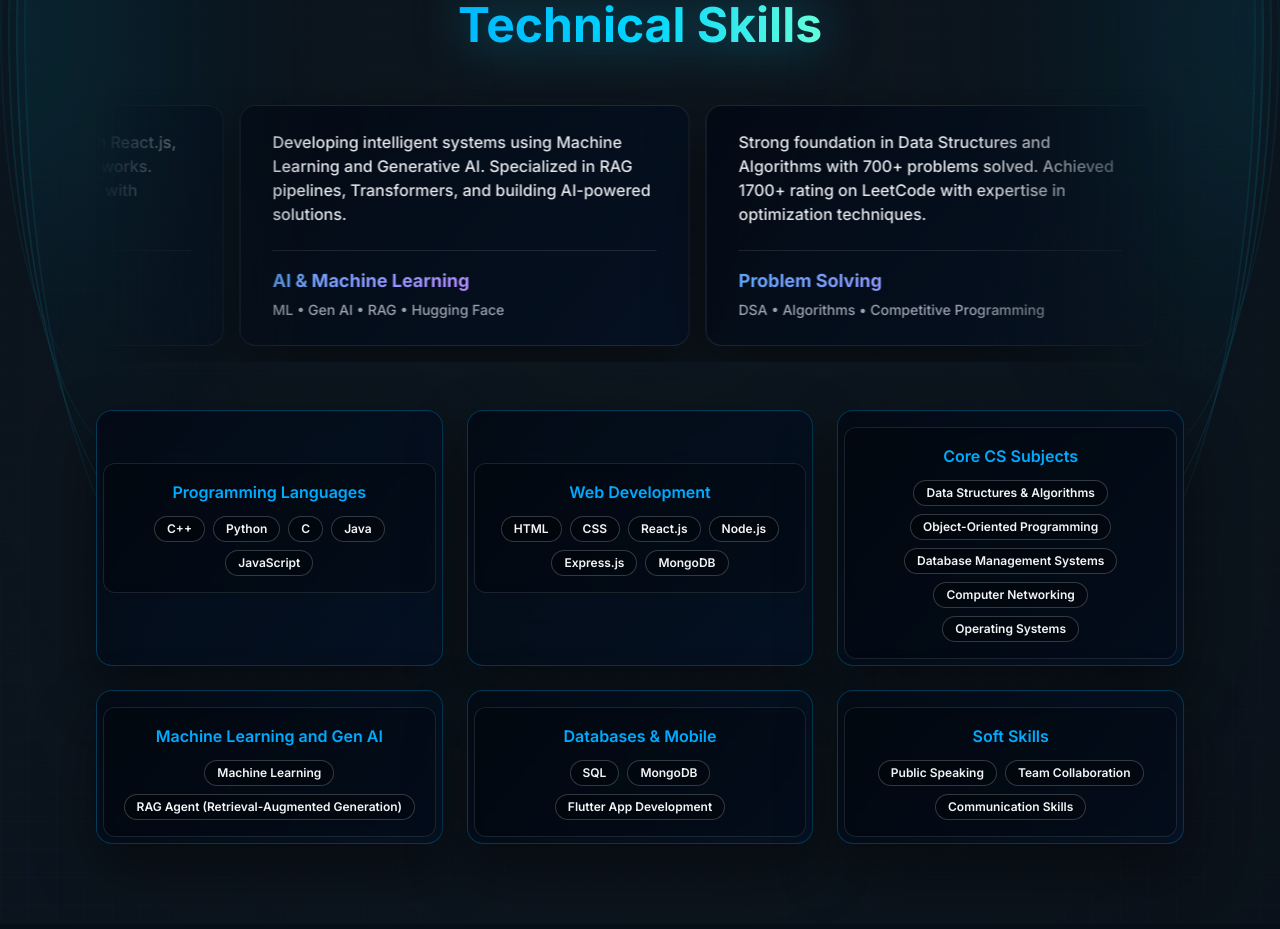
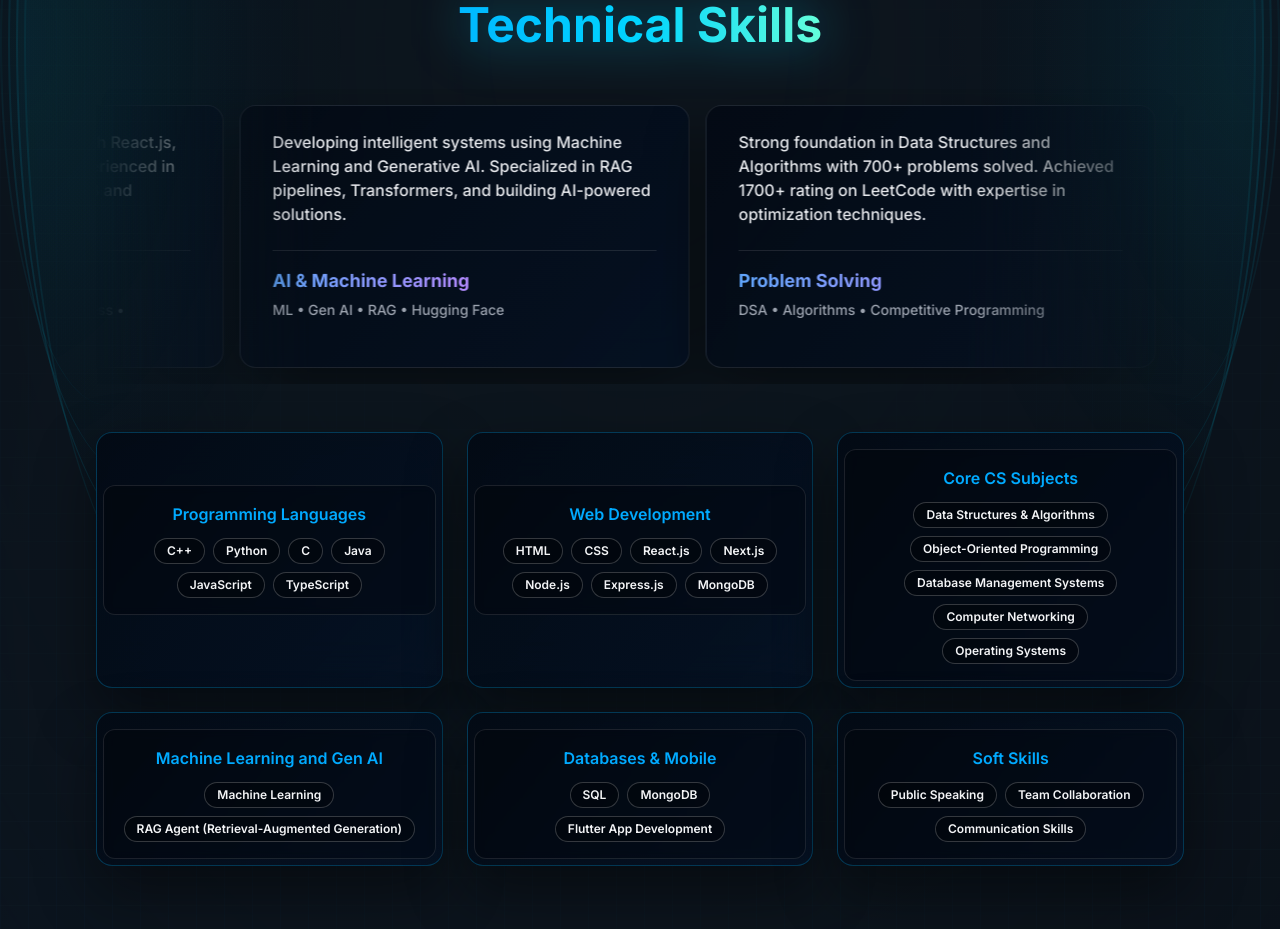
Before and after one commit to Arnav-Bhardwaj1/Portfolio, a React (Vite) app: page / in a window 1280 px wide. Shown: the part 1800-2729 px from the top of the page. Built offline with nearby package versions, Linux system fonts and the light colour scheme.

Commit message:
Skills section update

```diff
--- a/src/components/About.tsx
+++ b/src/components/About.tsx
@@ -33,11 +33,11 @@ export const About = () => {
   const skillCategories = [
     {
       title: "Programming Languages",
-      skills: ["C++", "Python", "C", "Java", "JavaScript"]
+      skills: ["C++", "Python", "C", "Java", "JavaScript", "TypeScript"]
     },
     {
       title: "Web Development",
-      skills: ["HTML", "CSS", "React.js", "Node.js", "Express.js", "MongoDB"]
+      skills: ["HTML", "CSS", "React.js", "Next.js", "Node.js", "Express.js", "MongoDB"]
     },
     {
       title: "Core CS Subjects",
@@ -163,9 +163,9 @@ export const About = () => {
             <InfiniteMovingCards
               items={[
                 {
-                  quote: "Building scalable web applications with React.js, Node.js, and modern JavaScript frameworks. Experienced in full-stack development with MongoDB and Express.js.",
+                  quote: "Building scalable web applications with React.js, Next.js, TypeScript, and Node.js. Experienced in full-stack development with MongoDB and Express.js.",
                   name: "Full-Stack Development",
-                  title: "React • Node • Express • MongoDB"
+                  title: "React • Next.js • TypeScript • Node • Express • MongoDB"
                 },
                 {
                   quote: "Developing intelligent systems using Machine Learning and Generative AI. Specialized in RAG pipelines, Transformers, and building AI-powered solutions.",
@@ -178,9 +178,9 @@ export const About = () => {
                   title: "DSA • Algorithms • Competitive Programming"
                 },
                 {
-                  quote: "Mastering multiple programming languages including C++, Python, Java, and JavaScript. Building efficient and optimized solutions across different platforms.",
+                  quote: "Mastering multiple programming languages including C++, Python, Java, JavaScript, and TypeScript. Building efficient and optimized solutions across different platforms.",
                   name: "Programming Languages",
-                  title: "C++ • Python • Java • JavaScript"
+                  title: "C++ • Python • Java • JavaScript • TypeScript"
                 },
                 {
                   quote: "Creating cross-platform mobile applications with Flutter. Designing intuitive user interfaces and seamless user experiences for iOS and Android.",
--- a/src/components/Contact.tsx
+++ b/src/components/Contact.tsx
@@ -135,7 +135,7 @@ export const Contact = () => {
                       {social.iconUrl ? (
                         <img src={social.iconUrl} alt={social.label} className="w-4 h-4 object-contain" />
                       ) : (
-                        <social.icon className="w-4 h-4 text-primary" />
+                      <social.icon className="w-4 h-4 text-primary" />
                       )}
                     </div>
                     <div className="flex items-center justify-between w-full">
--- a/src/components/ThreeVisualizations.tsx
+++ b/src/components/ThreeVisualizations.tsx
@@ -25,6 +25,8 @@ export function SkillsVisualization() {
 
   const skills = [
     { name: 'React.js', color: '#61dafb', delay: 0, glow: '#61dafb80' },
+    { name: 'Next.js', color: '#ffffff', delay: 0.1, glow: '#ffffff80' },
+    { name: 'TypeScript', color: '#3178c6', delay: 0.15, glow: '#3178c680' },
     { name: 'RAG Agent', color: '#9c27b0', delay: 0.2, glow: '#9c27b080' },
     { name: 'ML', color: '#ff6b6b', delay: 0.4, glow: '#ff6b6b80' },
     { name: 'Node.js', color: '#68a063', delay: 0.6, glow: '#68a06380' },
```
